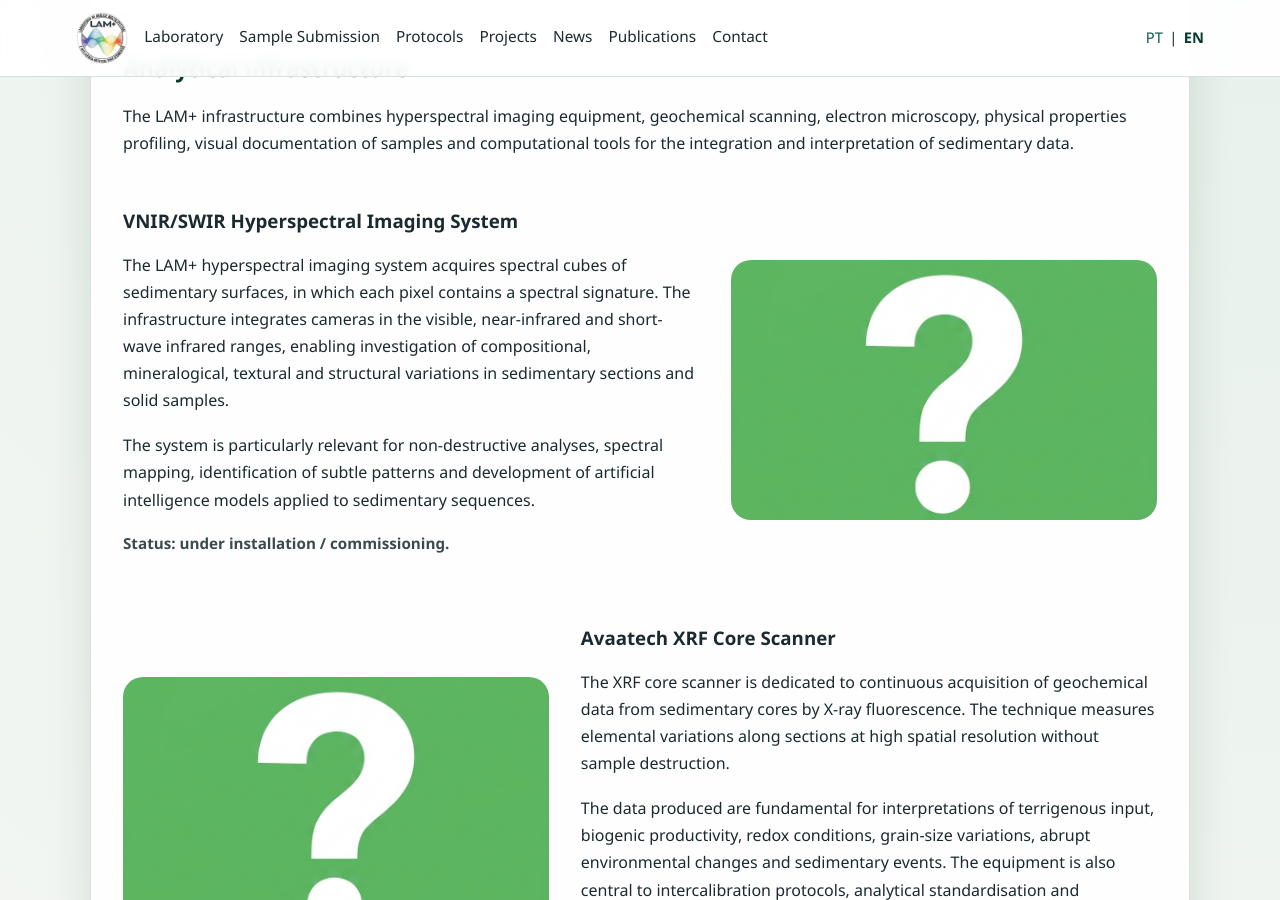
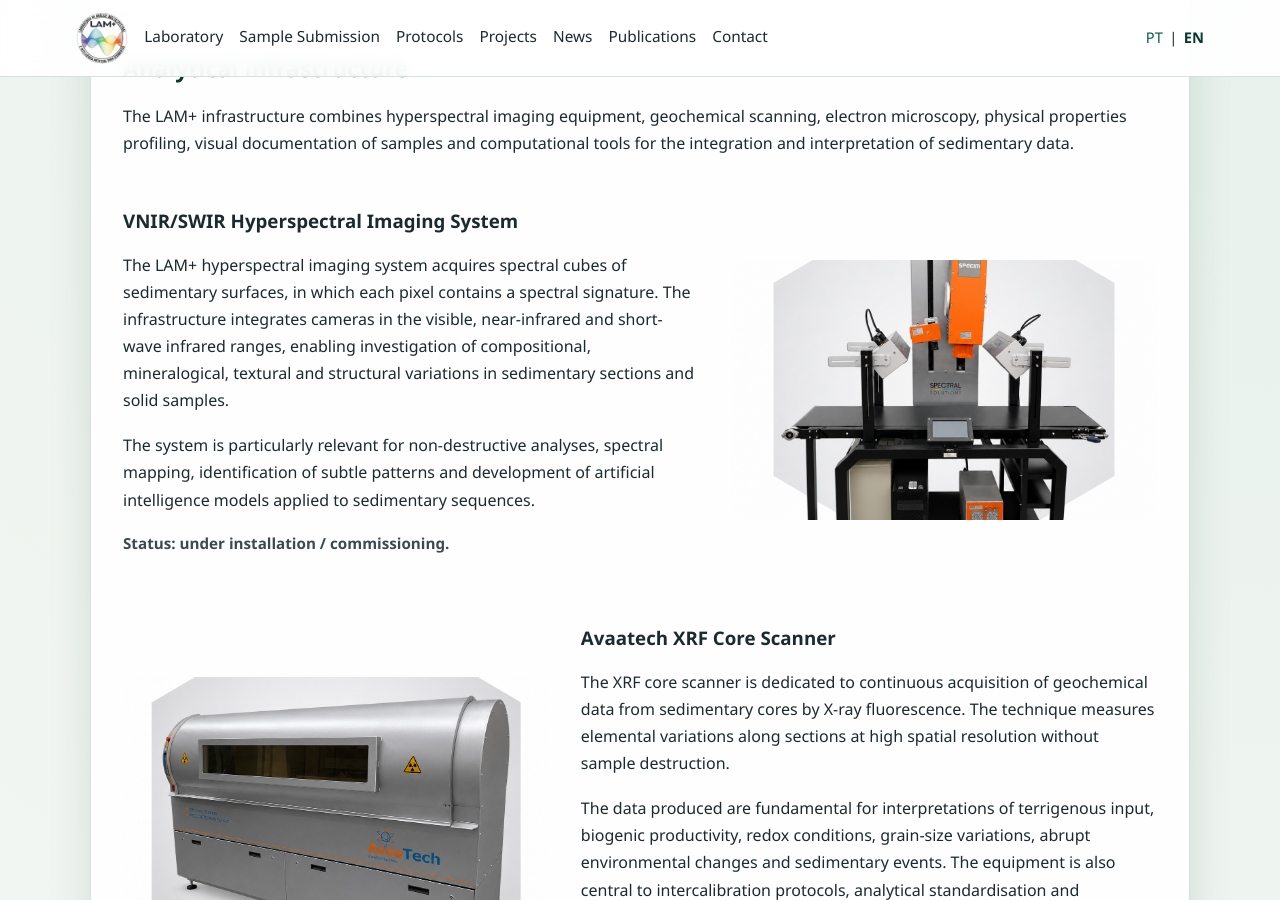
Before and after one commit to lam-plus/lam-plus2.github.io, a Jekyll site: the page built from _pages/en/laboratory/index.md, in a window 1280 px wide and 900 px high, scrolled down 736 px. Built offline with Jekyll 4.4.1, drawn with Linux system fonts in a browser that asks for light colours.

Commit message:
Update laboratory equipment images and descriptions for accuracy and clarity

```diff
--- a/_pages/en/laboratory/index.md
+++ b/_pages/en/laboratory/index.md
@@ -50,7 +50,7 @@ alt_lang: /pt/laboratorio/
 			</div>
 
 			<div class="equipment-image">
-				<img src="{{ site.baseurl }}/assets/img/equipamentos/generic_equip.png" alt="LAM+ VNIR/SWIR hyperspectral imaging system" />
+				<img src="{{ site.baseurl }}/assets/img/equipamentos/equip_HSI.png" alt="LAM+ VNIR/SWIR hyperspectral imaging system" />
 			</div>
 		</div>
 
@@ -63,7 +63,7 @@ alt_lang: /pt/laboratorio/
 			</div>
 
 			<div class="equipment-image">
-				<img src="{{ site.baseurl }}/assets/img/equipamentos/generic_equip.png" alt="LAM+ Avaatech XRF Core Scanner" />
+				<img src="{{ site.baseurl }}/assets/img/equipamentos/equip_XRF.png" alt="LAM+ Avaatech XRF Core Scanner" />
 			</div>
 		</div>
 
@@ -76,7 +76,7 @@ alt_lang: /pt/laboratorio/
 			</div>
 
 			<div class="equipment-image">
-				<img src="{{ site.baseurl }}/assets/img/equipamentos/generic_equip.png" alt="Visual documentation and technical photography of sedimentary samples at LAM+" />
+				<img src="{{ site.baseurl }}/assets/img/equipamentos/equip_Photo.png" alt="Visual documentation and technical photography of sedimentary samples at LAM+" />
 			</div>
 		</div>
 
@@ -89,7 +89,7 @@ alt_lang: /pt/laboratorio/
 			</div>
 
 			<div class="equipment-image">
-				<img src="{{ site.baseurl }}/assets/img/equipamentos/generic_equip.png" alt="Scanning electron microscopy with EDS associated with LAM+" />
+				<img src="{{ site.baseurl }}/assets/img/equipamentos/equip_MEV.png" alt="Scanning electron microscopy with EDS associated with LAM+" />
 			</div>
 		</div>
 
@@ -102,7 +102,7 @@ alt_lang: /pt/laboratorio/
 			</div>
 
 			<div class="equipment-image">
-				<img src="{{ site.baseurl }}/assets/img/equipamentos/generic_equip.png" alt="Physical properties profiling system for sedimentary cores" />
+				<img src="{{ site.baseurl }}/assets/img/equipamentos/equip_MSCL.png" alt="Physical properties profiling system for sedimentary cores" />
 			</div>
 		</div>
 
@@ -115,7 +115,7 @@ alt_lang: /pt/laboratorio/
 			</div>
 
 			<div class="equipment-image">
-				<img src="{{ site.baseurl }}/assets/img/equipamentos/generic_equip.png" alt="Support equipment and complementary analyses at LAM+" />
+				<img src="{{ site.baseurl }}/assets/img/equipamentos/equip_Curadoria.png" alt="Support equipment and complementary analyses at LAM+" />
 			</div>
 		</div>
 	</section>
```
Also changed, not shown: _pages/pt/laboratorio/index.md (+6 -6 lines), assets/img/equipamentos/equip_HSI.png (added), assets/img/equipamentos/equip_MSCL.png (added), assets/img/equipamentos/equip_XRF.png (added), 3 other files.
